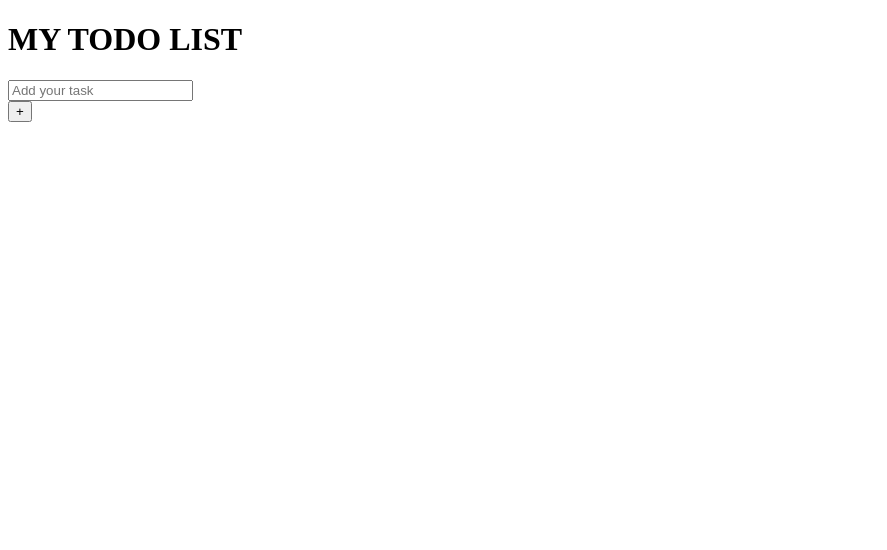
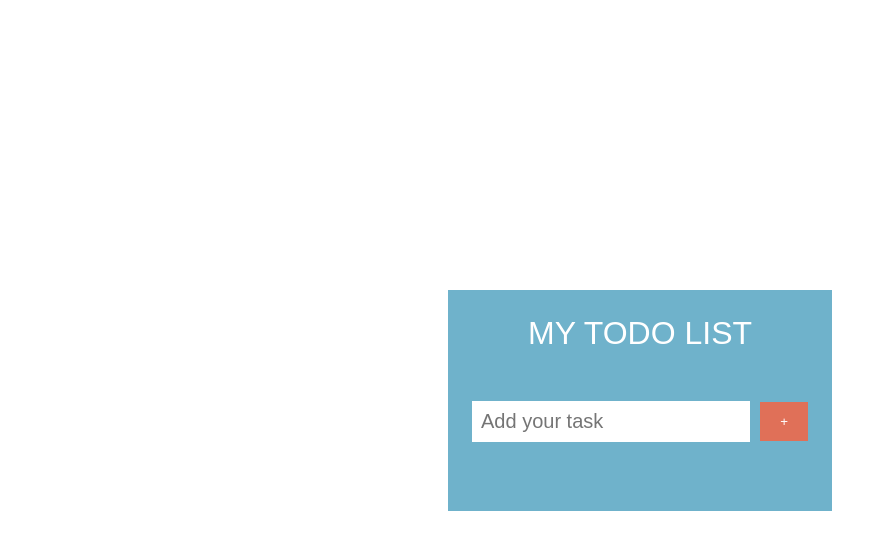
Before and after one commit to yurihoka/Todolist, a website: page src/index.html in a window 1280 px wide. Shown: the whole page, without its empty margins (0-887 px from the left). Drawn offline with nearby package versions, Linux system fonts and the light colour scheme; the site is published under a folder, as on GitHub Pages, so addresses that start at the root find nothing.

Commit message:
modify css link

```diff
--- a/src/index.html
+++ b/src/index.html
@@ -3,7 +3,7 @@
   <head>
     <meta charset="UTF-8" />
     <meta name="viewport" content="width=device-width, initial-scale=1.0" />
-    <link rel="stylesheet" href="/src/css/index.css" />
+    <link rel="stylesheet" href="css/index.css" />
     <link
       rel="stylesheet"
       href="https://cdnjs.cloudflare.com/ajax/libs/font-awesome/6.5.1/css/all.min.css"
```
